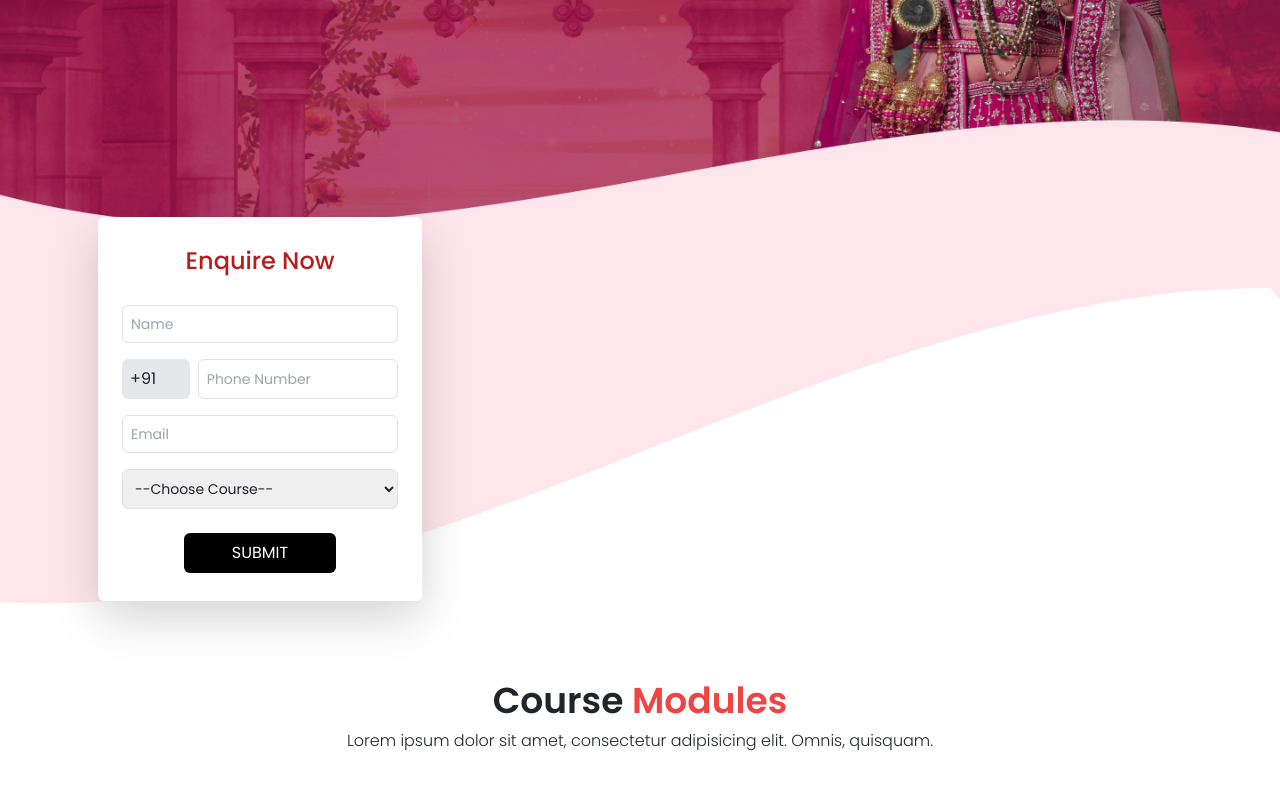
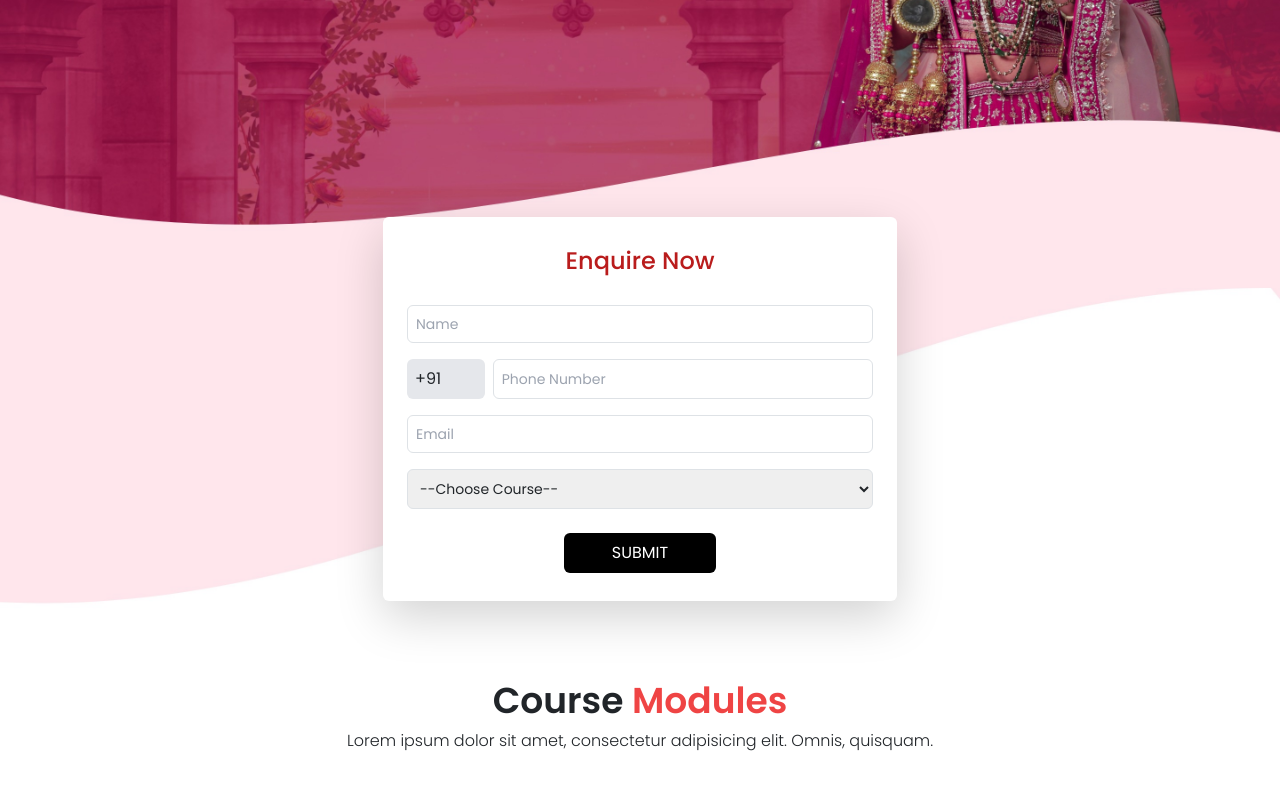
Before and after one commit to ssomeshg/BookUrSalon, a plain HTML site: page index.html in a window 1280 px wide. Shown: the part 421-1210 px from the top of the page. Drawn offline with nearby package versions, Linux system fonts and the light colour scheme.

Commit message:
enquiry form alignment changed

```diff
--- a/index.html
+++ b/index.html
@@ -33,6 +33,7 @@
       </div>
       <div class="container">
         <div class="row pt-10 md:py-10 lg:py-40">
+
           <div class="col-md-6 relative">
             <div class="">
               <p class="text-white text-base font-medium md:text-lg lg:text-2xl">
@@ -52,11 +53,12 @@
               </div>
             </div>
           </div>
-          <div class="col-md-4 relative"></div>
+          <div class="col-md-6 relative"></div>
         </div>
 
         <div class="row">
-          <div class="col-md-12 col-lg-4 relative">
+          <div class="col-md-3"></div>
+          <div class="col-md-12 col-lg-6 relative">
             <div class="mt-36 px-3 md:pt-10 md:mt-5">
               <div class="bg-white rounded-md text-center py-7 px-4 shadow-lg">
                 <p class="text-2xl mb-7 font-medium text-red-700">
@@ -115,7 +117,7 @@
               </div>
             </div>
           </div>
-          <div class="col-md-8"></div>
+          <div class="col-md-3"></div>
         </div>
       </div>
     </section>
```
Also changed, not shown: assets/bg-banner-left.jpg (added).
